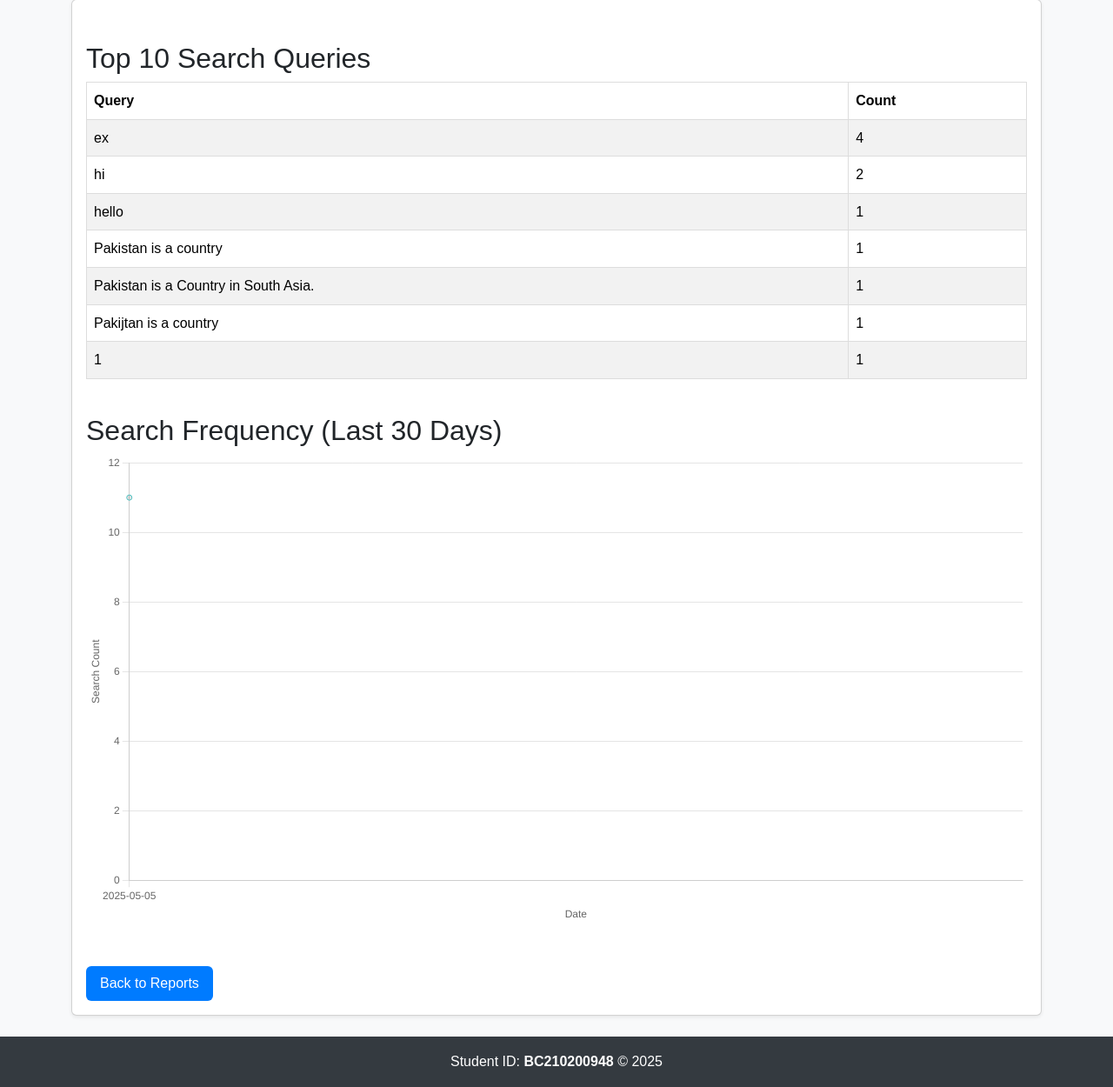
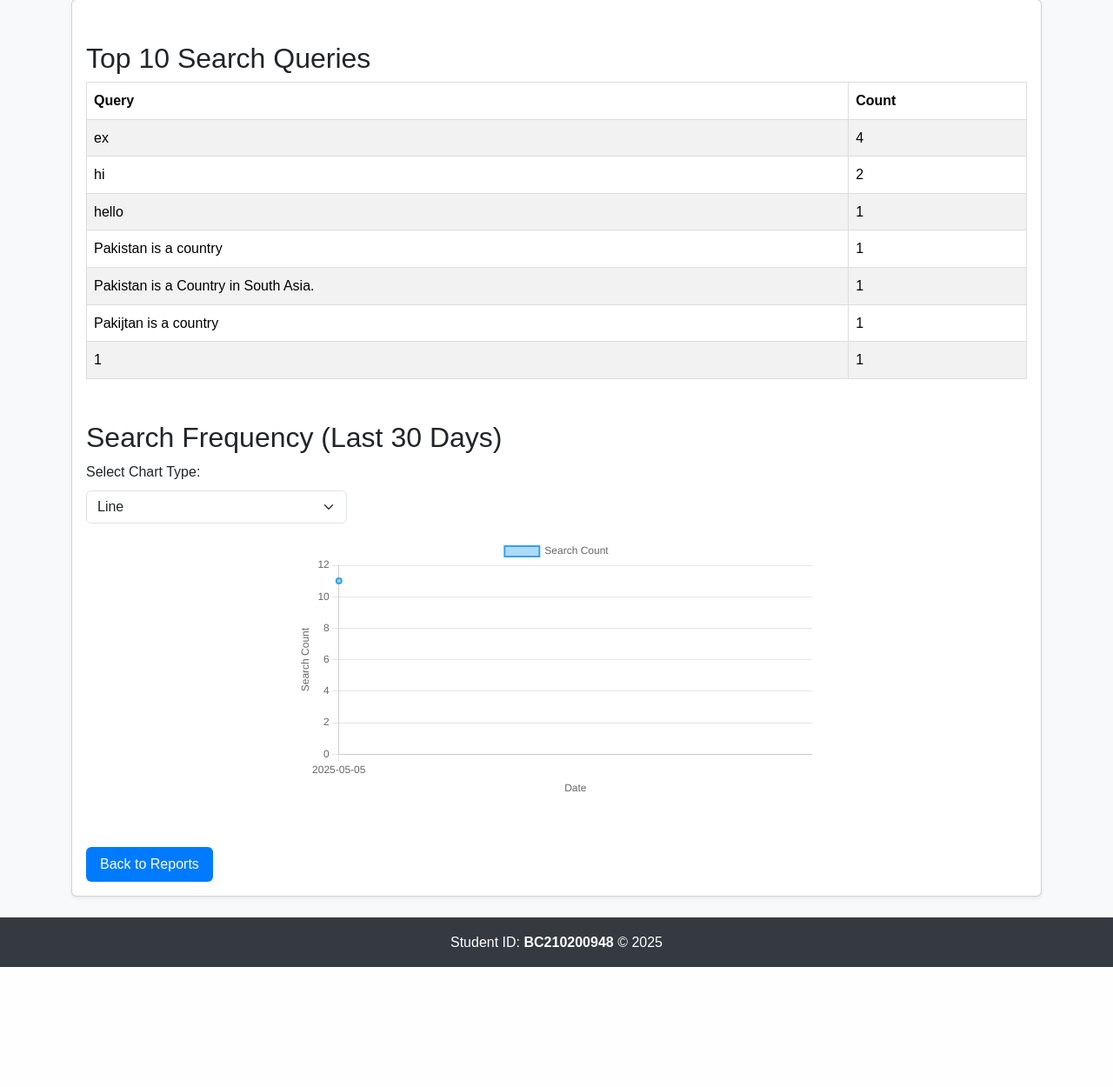
Before and after one commit to devistic-python-projects/keyword_based_search_engine, a Flask app: page /admin/reports/search_trends in a window 1280 px wide. Shown: the part 237-1487 px from the top of the page at 87% size. After the commit the page ends 1349 px from the top, so only its background shows below. Run offline with Flask 3, Linux system fonts and the light colour scheme; a user stored in the database is signed in; data comes from the database, SQL or seed files in the repository; both versions use the stored data as it was after the commit; some libraries are stand-ins or nearby versions.

Commit message:
feat : Charts added

```diff
--- a/app/templates/admin/search_trends.html
+++ b/app/templates/admin/search_trends.html
@@ -1,15 +1,14 @@
-{% extends 'layout.html' %}
-{% block title %}Search Trends{% endblock %}
-{% block page_heading %}Search Trends{% endblock %}
-{% block breadcrumbs %}
-    <li class="breadcrumb-item"><a href="{{ url_for('admin.reports') }}">Reports</a></li>
+{% extends 'layout.html' %} {% block title %}Search Trends{% endblock %} {%
+block page_heading %}Search Trends{% endblock %} {% block breadcrumbs %}
+<li class="breadcrumb-item">
+  <a href="{{ url_for('admin.reports') }}">Reports</a>
+</li>
 <li class="breadcrumb-item active" aria-current="page">Search Trends</li>
-{% endblock %}
-{% block content %}
+{% endblock %} {% block content %}
 <div class="card shadow-sm">
   <div class="card-body">
     <h2 class="card-title">Top 10 Search Queries</h2>
-        <div class="table-responsive">
+    <div class="table-responsive mb-4">
       <table class="table table-striped table-hover">
         <thead>
           <tr>
@@ -28,52 +27,126 @@
       </table>
     </div>
 
-        <h2 class="card-title mt-4">Search Frequency (Last 30 Days)</h2>
-        <canvas id="searchChart" width="600" height="300"></canvas>
+    <h2 class="card-title">Search Frequency (Last 30 Days)</h2>
 
-        <a href="{{ url_for('admin.reports') }}" class="btn btn-primary mt-3">Back to Reports</a>
+    <div class="mb-3">
+      <label for="chartType" class="form-label">Select Chart Type:</label>
+      <select id="chartType" class="form-select" style="max-width: 300px">
+        <option value="line">Line</option>
+        <option value="bar">Bar</option>
+        <option value="horizontalBar">Horizontal Bar</option>
+        <option value="pie">Pie</option>
+        <option value="doughnut">Doughnut</option>
+        <option value="radar">Radar</option>
+      </select>
+    </div>
+
+    <div class="chart-container" style="max-width: 600px; margin: 0 auto;">
+        <canvas id="searchChart"></canvas>
+      </div>
+    <a href="{{ url_for('admin.reports') }}" class="btn btn-primary mt-4"
+      >Back to Reports</a
+    >
   </div>
 </div>
 
 <script src="https://cdn.jsdelivr.net/npm/chart.js@3.9.1/dist/chart.min.js"></script>
 <script>
+  document.addEventListener('DOMContentLoaded', function () {
       const ctx = document.getElementById('searchChart').getContext('2d');
-    const searchChart = new Chart(ctx, {
-        type: 'line',
-        data: {
-            labels: {{ search_freq_data.labels | tojson }},
+      const chartTypeSelector = document.getElementById('chartType');
+
+      const freqLabels = {{ search_freq_data.labels | tojson | safe }};
+      const freqData = {{ search_freq_data.data | tojson | safe }};
+
+      const topLabels = {{ top_queries | map(attribute='query') | list | tojson | safe }};
+      const topCounts = {{ top_queries | map(attribute='count') | list | tojson | safe }};
+
+      const colors = [
+          '#ff6384', '#36a2eb', '#cc65fe', '#ffce56', '#2ecc71',
+          '#e74c3c', '#3498db', '#9b59b6', '#f1c40f', '#1abc9c'
+      ];
+
+      let currentChart;
+
+      function createChart(type) {
+          if (currentChart) currentChart.destroy();
+
+          let data = {};
+          let options = {};
+
+          if (['pie', 'doughnut', 'radar', 'horizontalBar'].includes(type)) {
+              data = {
+                  labels: topLabels,
+                  datasets: [{
+                      label: 'Top Search Queries',
+                      data: topCounts,
+                      backgroundColor: colors
+                  }]
+              };
+          } else {
+              data = {
+                  labels: freqLabels,
                   datasets: [{
                       label: 'Search Count',
-                data: {{ search_freq_data.data | tojson }},
+                      data: freqData,
+                      backgroundColor: 'rgba(54, 162, 235, 0.4)',
+                      borderColor: 'rgba(54, 162, 235, 1)',
+                      borderWidth: 2,
                       fill: false,
-                borderColor: 'rgba(75, 192, 192, 1)',
                       tension: 0.1
                   }]
-        },
-        options: {
+              };
+          }
+
+          options = {
               responsive: true,
               plugins: {
-                legend: { display: false }
+                  legend: { display: true }
               },
-            scales: {
-                x: {
-                    title: {
-                        display: true,
-                        text: 'Date'
+              scales: {}
+          };
+
+          if (type === 'horizontalBar') {
+              type = 'bar';
+              options.indexAxis = 'y';
+              options.scales.x = {
+                  title: { display: true, text: 'Search Count' },
+                  beginAtZero: true,
+                  ticks: { precision: 0 }
+              };
+          } else if (['line', 'bar'].includes(type)) {
+              options.scales.x = {
+                  title: { display: true, text: 'Date' }
+              };
+              options.scales.y = {
+                  title: { display: true, text: 'Search Count' },
+                  beginAtZero: true,
+                  ticks: { precision: 0 }
+              };
+          } else if (type === 'radar') {
+              options.scales = {
+                  r: {
+                      angleLines: { display: false },
+                      suggestedMin: 0,
+                      suggestedMax: Math.max(...topCounts) + 2
                   }
-                },
-                y: {
-                    title: {
-                        display: true,
-                        text: 'Search Count'
-                    },
-                    beginAtZero: true,
-                    ticks: {
-                        precision: 0
+              };
           }
+
+          currentChart = new Chart(ctx, {
+              type: type,
+              data: data,
+              options: options
+          });
       }
-            }
-        }
+
+      chartTypeSelector.addEventListener('change', function () {
+          createChart(this.value);
+      });
+
+      // Initial chart
+      createChart('line');
   });
 </script>
 {% endblock %}
```
Also changed, not shown: database/search_engine.db, 4 other files. Lines whose indentation alone changed are shown as unchanged.
